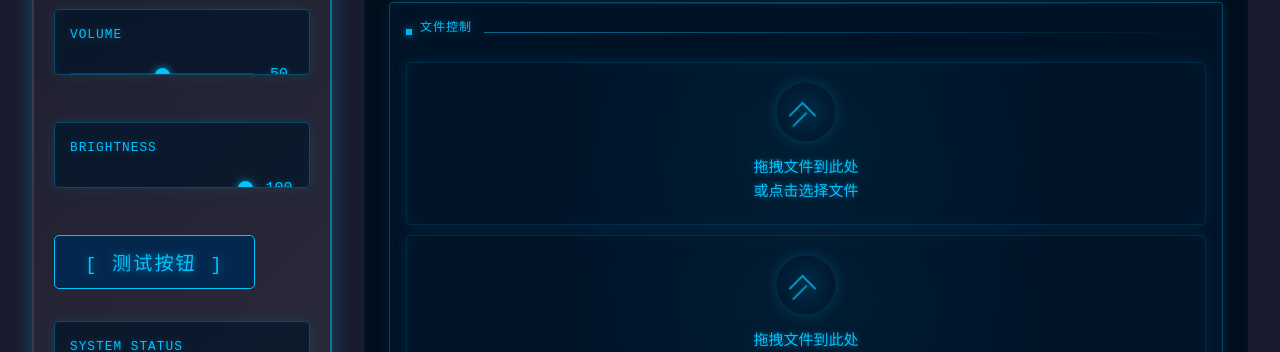
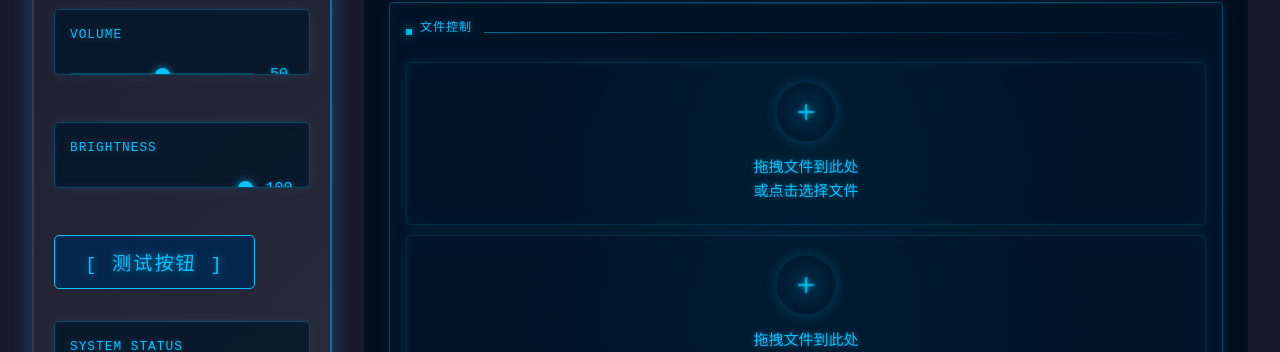
Before and after one commit to BlackBearCC/AgentZero, a Vue app in the folder vue-project/: page / in a window 1280 px wide. Shown: the part 408-760 px from the top of the page. Built offline with nearby package versions, Linux system fonts and the light colour scheme; a web font is replaced by a local one.

Commit message:
feat(design-system): 优化文件上传组件的拖拽样式
- 重新设计上传箭头样式，增加阴影效果，提升视觉层次感
- 添加文件类型图标样式，

```diff
--- a/vue-project/src/design-system/components/TvFileInput.vue
+++ b/vue-project/src/design-system/components/TvFileInput.vue
@@ -179,26 +179,67 @@ const clearFile = () => {
     }
 
     .upload-arrow {
-      width: 20px;
-      height: 20px;
-      border-left: 2px solid rgba(0, 195, 255, 0.7);
-      border-top: 2px solid rgba(0, 195, 255, 0.7);
-      transform: rotate(45deg) translateY(5px);
+      position: relative;
+      width: 24px;
+      height: 24px;
+
+      &::before {
+        content: '';
+        position: absolute;
+        width: 16px;
+        height: 2px;
+        background: #00c3ff;
+        top: 50%;
+        left: 50%;
+        transform: translate(-50%, -50%);
+        box-shadow: 0 0 5px rgba(0, 195, 255, 0.8);
+      }
 
       &::after {
         content: '';
         position: absolute;
         width: 2px;
-        height: 20px;
-        background: rgba(0, 195, 255, 0.7);
+        height: 16px;
+        background: #00c3ff;
         top: 50%;
         left: 50%;
-        transform: translate(-50%, -30%);
+        transform: translate(-50%, -50%);
+        box-shadow: 0 0 5px rgba(0, 195, 255, 0.8);
       }
     }
   }
 
-  // ... 其他样式保持不变 ...
+  .file-type-icon {
+    width: 24px;
+    height: 30px;
+    position: relative;
+    margin-right: 10px;
+    background: rgba(0, 20, 40, 0.7);
+    border: 1px solid rgba(0, 195, 255, 0.5);
+    box-shadow: 0 0 8px rgba(0, 195, 255, 0.3);
+
+    &::before {
+      content: '';
+      position: absolute;
+      top: 6px;
+      left: 6px;
+      right: 6px;
+      height: 2px;
+      background: rgba(0, 195, 255, 0.7);
+      box-shadow: 0 0 4px rgba(0, 195, 255, 0.5);
+    }
+
+    &::after {
+      content: '';
+      position: absolute;
+      top: 12px;
+      left: 6px;
+      right: 10px;
+      height: 2px;
+      background: rgba(0, 195, 255, 0.7);
+      box-shadow: 0 0 4px rgba(0, 195, 255, 0.5);
+    }
+  }
 
   &.drag-over {
     .file-drop-area {
```
